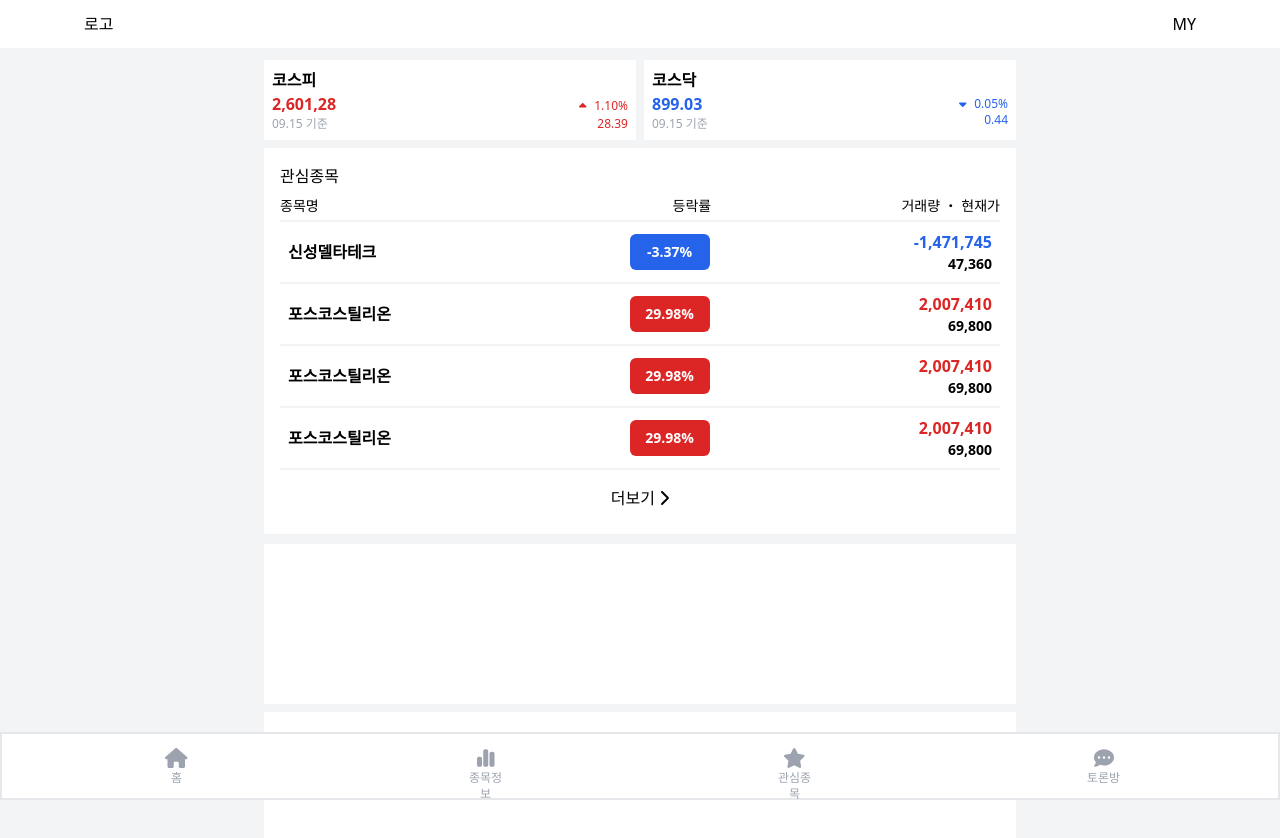
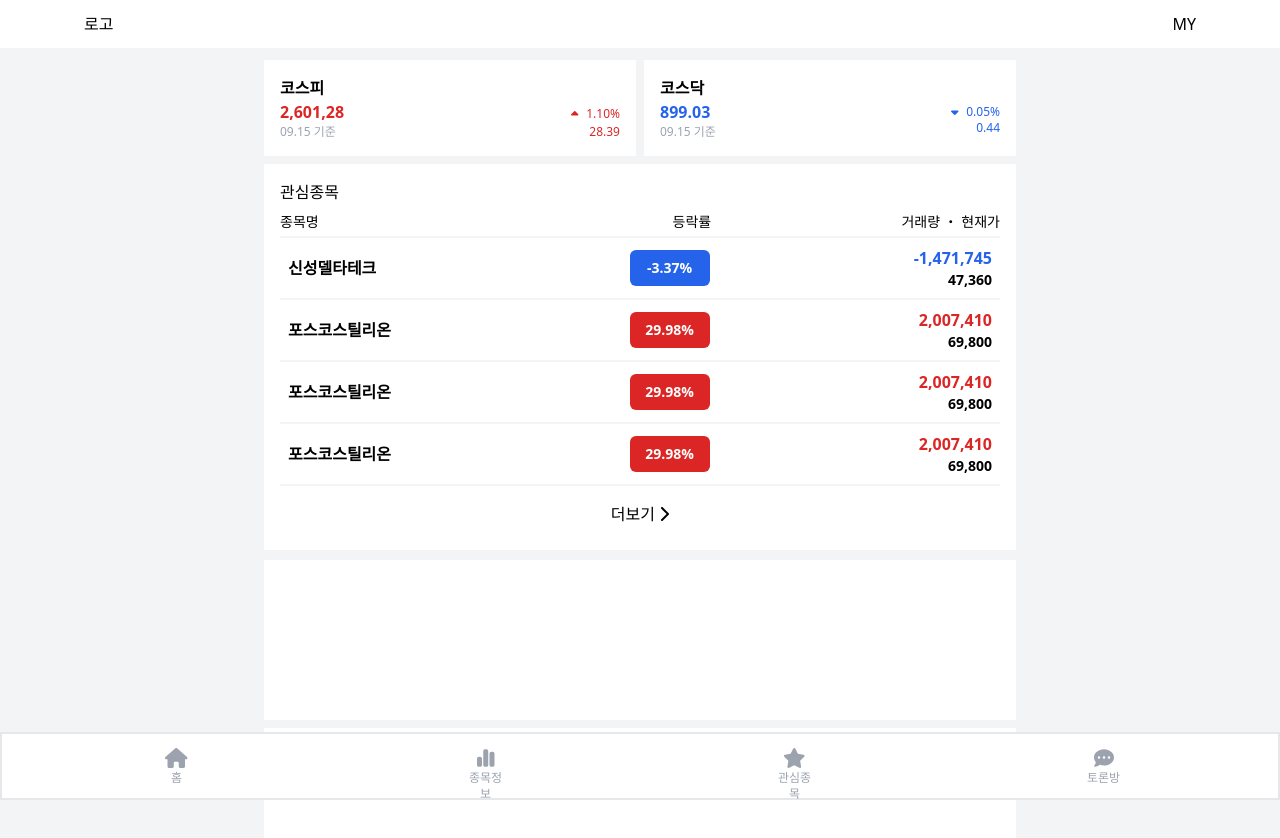
Before and after one commit to suplas/stock_inquiry_node_react, a React (Create React App) app in the folder react/: page / in a window 1280 px wide. Shown: the top 838 px of the page. Built offline with nearby package versions, Linux system fonts and the light colour scheme.

Commit message:
fix: layout banner publishing update

```diff
--- a/react/src/compenents/main/bannerComponent.tsx
+++ b/react/src/compenents/main/bannerComponent.tsx
@@ -6,7 +6,7 @@ class BannerComponent extends React.Component {
   render(): React.ReactNode {
     return (
       <div className="flex gap-2">
-        <div className="bg-white w-full ml-auto mr-auto flex p-2">
+        <div className="bg-white w-full ml-auto mr-auto flex p-4">
           <div className="w-full">
             <div className="font-bold text-base">코스피</div>
             <div className="text-red-600 font-bold text-base">2,601,28</div>
@@ -22,7 +22,7 @@ class BannerComponent extends React.Component {
             <div className="text-red-600 text-xs">28.39</div>
           </div>
         </div>
-        <div className="bg-white w-full ml-auto mr-auto flex p-2">
+        <div className="bg-white w-full ml-auto mr-auto flex p-4">
           <div className="w-full">
             <div className="font-bold">코스닥</div>
             <div className="text-blue-600 font-bold">899.03</div>
```
